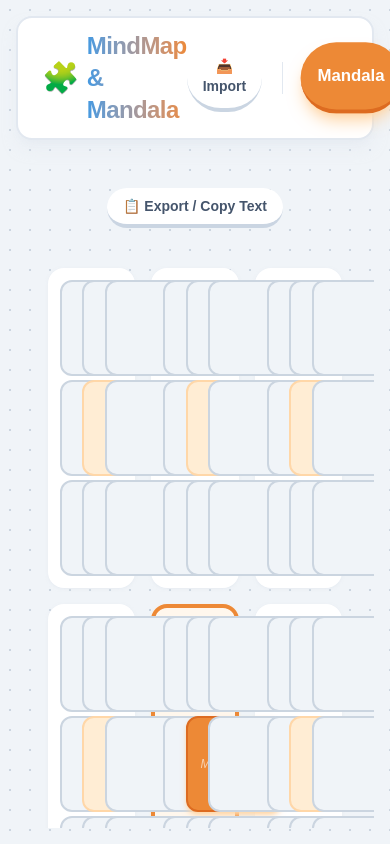
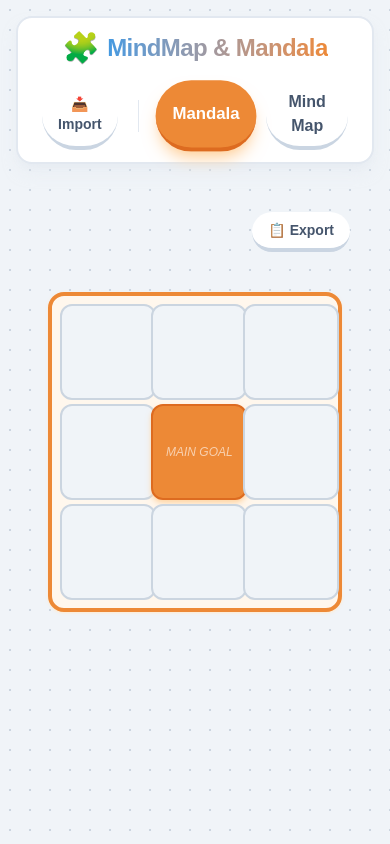
Before and after one commit to KGON124/Mindmap-text, a React (Vite) app: page / in a window 390 px wide. Built offline with nearby package versions, Linux system fonts and the light colour scheme.

Commit message:
add:for Mobile

```diff
--- a/src/App.tsx
+++ b/src/App.tsx
@@ -51,14 +51,14 @@ function App() {
     <div className="flex flex-col h-screen overflow-hidden font-sans">
       {/* Header with Floating Island Style */}
       <div className="p-4 z-10 shrink-0 flex justify-center w-full pointer-events-none">
-        <header className="pointer-events-auto pop-card px-6 py-3 flex justify-between items-center w-full max-w-6xl shadow-xl shadow-slate-300/40">
+        <header className="pointer-events-auto pop-card px-6 py-3 flex flex-col md:flex-row justify-between items-center w-full max-w-6xl shadow-xl shadow-slate-300/40 gap-4 md:gap-0">
           <h1 className="text-2xl font-black text-pop-text tracking-tight flex items-center gap-2">
             <span className="text-3xl">🧩</span>
             <span className="bg-clip-text text-transparent bg-gradient-to-r from-pop-blue to-pop-orange">
               MindMap & Mandala
             </span>
           </h1>
-          <div className="flex gap-3">
+          <div className="flex gap-3 w-full md:w-auto justify-center">
             <button
               onClick={() => setIsImportOpen(true)}
               className="pop-btn pop-btn-neutral font-bold text-sm"
--- a/src/components/Mandala/MandalaView.tsx
+++ b/src/components/Mandala/MandalaView.tsx
@@ -11,16 +11,20 @@ interface Props {
 
 export const MandalaView: React.FC<Props> = ({ data, updateCell }) => {
     const [focused, setFocused] = useState<{ grid: number; cell: number } | null>(null);
-    // We treat the whole 9x9 as a grid of grids.
-    // 0-8 are the grids. 4 is the Center Grid.
-    // Cell 0-8 within that grid.
+    const [isMobile, setIsMobile] = useState(window.innerWidth < 768);
+    const [mobileActiveGrid, setMobileActiveGrid] = useState(4); // Default to Center Grid
+
+    useEffect(() => {
+        const handleResize = () => setIsMobile(window.innerWidth < 768);
+        window.addEventListener('resize', handleResize);
+        return () => window.removeEventListener('resize', handleResize);
+    }, []);
 
     // Helper to handle navigation
     const handleKeyDown = (e: React.KeyboardEvent, gridIdx: number, cellIdx: number) => {
-        // Current Global Position
-        // We can map everything to global coordinates (0-8, 0-8)
-        // Grid (gx, gy) 3x3. Cell (cx, cy) 3x3.
-        // Global X = gx * 3 + cx. Global Y = gy * 3 + cy.
+        // ... (Navigation Logic kept mostly same, but need to consider mobile visibility?)
+        // For MVP, focus logic works internally, but visual might jump.
+        // Let's keep existing logic.
 
         // Grid Index -> gx, gy
         const gx = gridIdx % 3;
@@ -59,6 +63,11 @@ export const MandalaView: React.FC<Props> = ({ data, updateCell }) => {
 
         e.preventDefault();
         setFocused({ grid: nextGridIndex, cell: nextCellIndex });
+
+        // [Mobile] If navigating to another grid, switch view
+        if (isMobile && nextGridIndex !== mobileActiveGrid) {
+            setMobileActiveGrid(nextGridIndex);
+        }
     };
 
     const copyToClipboard = () => {
@@ -67,20 +76,54 @@ export const MandalaView: React.FC<Props> = ({ data, updateCell }) => {
         alert('Copied to clipboard!');
     };
 
+    const handleMobileGridSelect = (gridIdx: number, cellIdx: number) => {
+        if (!isMobile) return;
+
+        // If we represent the Center Grid (4), tapping a cell should go to that surrounding grid
+        if (mobileActiveGrid === 4) {
+            // Map cell index to grid index logic?
+            // Actually, cell index 0 in center grid -> Surrounding Grid 0
+            // Cell index 4 in center grid -> Center Grid (Self)
+            // So simply: setMobileActiveGrid(cellIdx);
+            setMobileActiveGrid(cellIdx);
+        }
+    };
+
     return (
         <div className="flex flex-col items-center h-full w-full overflow-auto p-4 gap-6">
-            <div className="flex gap-4 items-center">
+            <div className="flex gap-4 items-center justify-between w-full max-w-4xl px-2">
+                {/* Mobile Navigation */}
+                {isMobile && mobileActiveGrid !== 4 && (
+                    <button
+                        onClick={() => setMobileActiveGrid(4)}
+                        className="pop-btn pop-btn-orange text-sm px-4 py-2 shadow-lg animate-bounce-subtle"
+                    >
+                        ⬅ Back to Center
+                    </button>
+                )}
+
+                <div className="flex-1"></div>
+
                 <button
                     onClick={copyToClipboard}
-                    className="pop-btn pop-btn-neutral text-sm"
+                    className="pop-btn pop-btn-neutral text-sm whitespace-nowrap"
                 >
-                    📋 Export / Copy Text
+                    📋 Export
                 </button>
             </div>
 
-            <div className="grid grid-cols-3 gap-4 p-4 ">
-                {/* We render 9 Grids. No outer decorative container, just the grids floating or in a subtle group */}
+            {/* Context Title for Mobile */}
+            {isMobile && mobileActiveGrid !== 4 && (
+                <div className="text-xl font-bold text-pop-text animate-fadeIn">
+                    Target: <span className="text-pop-blue">{data.centerGrid.cells[mobileActiveGrid].text || `Grid ${mobileActiveGrid}`}</span>
+                </div>
+            )}
+
+            <div className={`grid gap-4 p-4 transition-all duration-300 ${isMobile ? 'grid-cols-1 w-full max-w-sm' : 'grid-cols-3 max-w-5xl'}`}>
                 {Array.from({ length: 9 }).map((_, gridIdx) => {
+                    // [Mobile Visibility Logic]
+                    if (isMobile && gridIdx !== mobileActiveGrid) return null;
+
                     let gridData: MandalaGridData;
                     let isCenterGrid = false;
 
@@ -94,7 +137,7 @@ export const MandalaView: React.FC<Props> = ({ data, updateCell }) => {
                     return (
                         <div
                             key={gridIdx}
-                            className={`grid grid-cols-3 gap-1 p-2 rounded-2xl border-4 transition-all duration-300 shadow-sm ${isCenterGrid
+                            className={`grid grid-cols-3 gap-1 p-2 rounded-2xl border-4 transition-all duration-300 shadow-sm animate-popIn ${isCenterGrid
                                 ? 'bg-orange-50 border-pop-orange shadow-orange-100'
                                 : 'bg-white border-white shadow-slate-200/50'
                                 }`}
@@ -114,9 +157,15 @@ export const MandalaView: React.FC<Props> = ({ data, updateCell }) => {
                                         isFocused={isFocused}
                                         isCenter={isCenterCell}
                                         isCore={isAbsoluteCore}
+                                        // On mobile center grid, tapping acts as navigation
+                                        onClickProp={isMobile && isCenterGrid && !isCenterCell ? () => handleMobileGridSelect(gridIdx, cellIdx) : undefined}
                                         onChange={(val) => updateCell(isCenterGrid ? 'center' : 'surrounding', gridIdx, cellIdx, val)}
                                         onKeyDown={(e) => handleKeyDown(e, gridIdx, cellIdx)}
-                                        onFocus={() => setFocused({ grid: gridIdx, cell: cellIdx })}
+                                        onFocus={() => {
+                                            setFocused({ grid: gridIdx, cell: cellIdx });
+                                            // Ensure visible on focus (keyboard nav)
+                                            if (isMobile && gridIdx !== mobileActiveGrid) setMobileActiveGrid(gridIdx);
+                                        }}
                                         placeholder={isAbsoluteCore ? 'MAIN GOAL' : ''}
                                     />
                                 );
@@ -138,9 +187,10 @@ interface CellProps {
     onKeyDown: (e: React.KeyboardEvent) => void;
     onFocus: () => void;
     placeholder?: string;
+    onClickProp?: () => void; // New prop for custom click handling (e.g. mobile nav)
 }
 
-const Cell: React.FC<CellProps> = ({ text, isFocused, isCenter, isCore, onChange, onKeyDown, onFocus, placeholder }) => {
+const Cell: React.FC<CellProps> = ({ text, isFocused, isCenter, isCore, onChange, onKeyDown, onFocus, placeholder, onClickProp }) => {
     const containerRef = useRef<HTMLDivElement>(null);
     const inputRef = useRef<HTMLTextAreaElement>(null);
     const [editMode, setEditMode] = useState(false);
@@ -211,7 +261,14 @@ const Cell: React.FC<CellProps> = ({ text, isFocused, isCenter, isCore, onChange
     return (
         <div
             className={`${baseClasses} ${colorClasses}`}
-            onClick={() => { onFocus(); setEditMode(true); }}
+            onClick={() => {
+                if (onClickProp) {
+                    onClickProp();
+                } else {
+                    onFocus();
+                    setEditMode(true);
+                }
+            }}
         >
             {editMode ? (
                 <textarea
```
